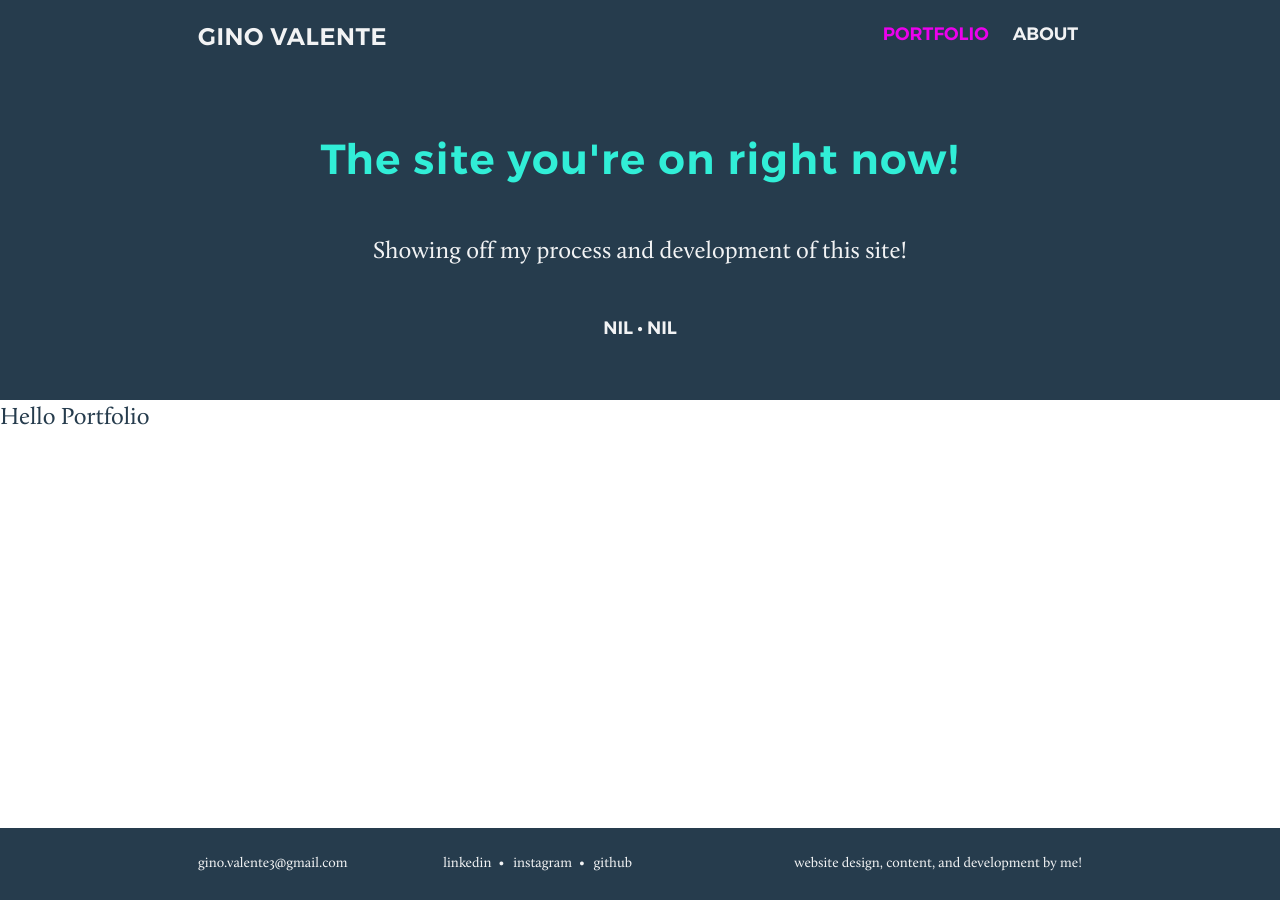
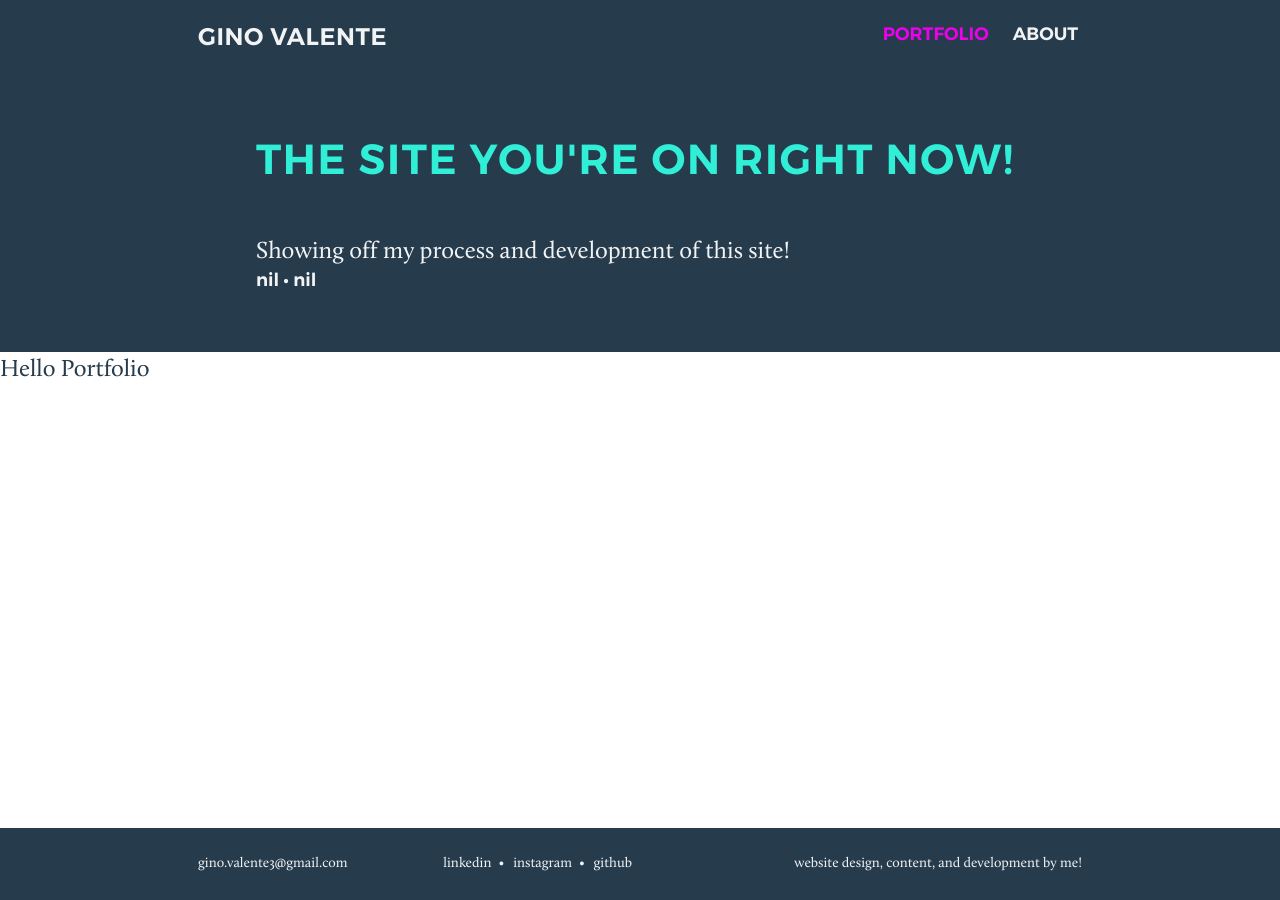
Before and after one commit to gvalente/portfolio, a Jekyll site: the page built from _projects/portfolio.html, in a window 1280 px wide. Built offline with Jekyll 4.4.1, drawn with Linux system fonts in a browser that asks for light colours.

Commit message:
Oh boy this is going to be a big re-architecture. Fingers crossed! Refactored project header

```diff
--- /dev/null
+++ b/_includes/project-header2.html
@@ -0,0 +1,6 @@
+<div class="full-width full-width--base_color">
+  <div class="wrapper project-header">
+    <h1 class="title">{{ include.title }}</h1>
+    <span class="subtitle">{{ include.sub-title }}</span>
+  </div>
+</div>
--- a/_sass/layout.scss
+++ b/_sass/layout.scss
@@ -30,18 +30,17 @@
 // Project Header
 .project-header {
   padding: $std-padding*10 0;
-  text-align: center;
   color: $color-white-alpha;
+
+  @media (min-width: map-get($breakpoints, xlrg)) { // 1200px
+    max-width: 768px;
+  }
 
   .title {
     color: $color-accent1;
     letter-spacing: 1.6px;
+    text-transform: uppercase;
     padding-bottom: $std-padding * 8;
-  }
-
-  .company {
-    padding-top: $std-padding * 8;
-    text-transform: uppercase;
   }
 }
 
```
Also changed, not shown: _projects/data-viz.html (added, +15 -0 lines).
